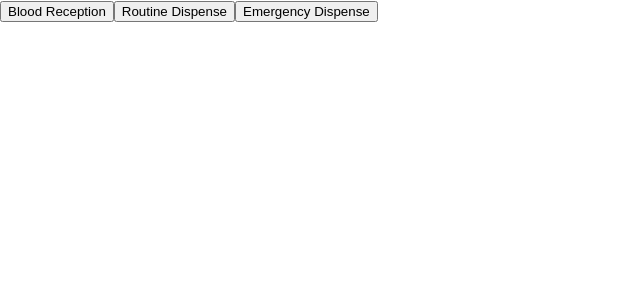
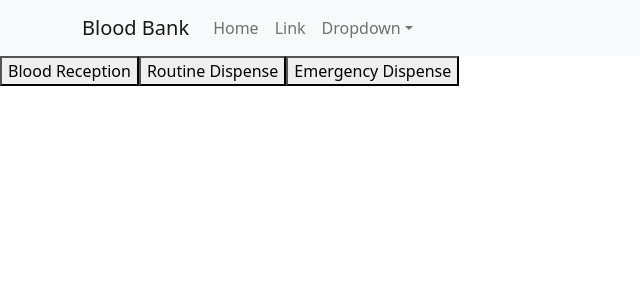
Before and after one commit to talohana55/blood-bank, a React (Create React App) app in the folder blood-bank/: page / in a window 1280 px wide. Shown: the top 300 px of the page, without its empty margins (0-640 px from the left). Built offline with nearby package versions, Linux system fonts and the light colour scheme.

Commit message:
front end

```diff
--- a/blood-bank/package.json
+++ b/blood-bank/package.json
@@ -7,8 +7,10 @@
     "@testing-library/react": "^13.4.0",
     "@testing-library/user-event": "^13.5.0",
     "axios": "^1.3.4",
+    "bootstrap": "^5.2.3",
     "express": "^4.18.2",
     "react": "^18.2.0",
+    "react-bootstrap": "^2.7.2",
     "react-dom": "^18.2.0",
     "react-scripts": "5.0.1",
     "web-vitals": "^2.1.4"
--- a/blood-bank/src/App.js
+++ b/blood-bank/src/App.js
@@ -3,6 +3,7 @@
 import BloodReception from './components/BloodReception';
 import RoutineDispense from './components/dispenseBlood';
 import EmergencyDispense from './components/EmergencyDispense';
+import NavBar from './components/NavBar';
 function App() {
   const [selectedComponent, setSelectedComponent] = useState('');
 
@@ -14,6 +15,7 @@
 
   return (
     <div className="app">
+      <NavBar></NavBar>
       <div className="component-selector">
         <button onClick={() => setSelectedComponent('reception')}>
           Blood Reception
--- /dev/null
+++ b/blood-bank/src/components/NavBar.js
@@ -0,0 +1,35 @@
+import React from 'react'
+import Container from 'react-bootstrap/Container';
+import Nav from 'react-bootstrap/Nav';
+import Navbar from 'react-bootstrap/Navbar';
+import NavDropdown from 'react-bootstrap/NavDropdown';
+
+const NavBar = () => {
+    return (
+        <Navbar bg="light" expand="lg">
+            <Container>
+                <Navbar.Brand href="#home">Blood Bank</Navbar.Brand>
+                <Navbar.Toggle aria-controls="basic-navbar-nav" />
+                <Navbar.Collapse id="basic-navbar-nav">
+                    <Nav className="me-auto">
+                        <Nav.Link href="#home">Home</Nav.Link>
+                        <Nav.Link href="#link">Link</Nav.Link>
+                        <NavDropdown title="Dropdown" id="basic-nav-dropdown">
+                            <NavDropdown.Item href="#action/3.1">Action</NavDropdown.Item>
+                            <NavDropdown.Item href="#action/3.2">
+                                Another action
+                            </NavDropdown.Item>
+                            <NavDropdown.Item href="#action/3.3">Something</NavDropdown.Item>
+                            <NavDropdown.Divider />
+                            <NavDropdown.Item href="#action/3.4">
+                                Separated link
+                            </NavDropdown.Item>
+                        </NavDropdown>
+                    </Nav>
+                </Navbar.Collapse>
+            </Container>
+        </Navbar>
+    )
+}
+
+export default NavBar
--- a/blood-bank/src/index.js
+++ b/blood-bank/src/index.js
@@ -3,7 +3,7 @@
 import './index.css';
 import App from './App';
 import reportWebVitals from './reportWebVitals';
-
+import 'bootstrap/dist/css/bootstrap.min.css';
 const root = ReactDOM.createRoot(document.getElementById('root'));
 root.render(
   <React.StrictMode>
```
Also changed, not shown: 2 other files (tests, documents, lock files or other folders).
